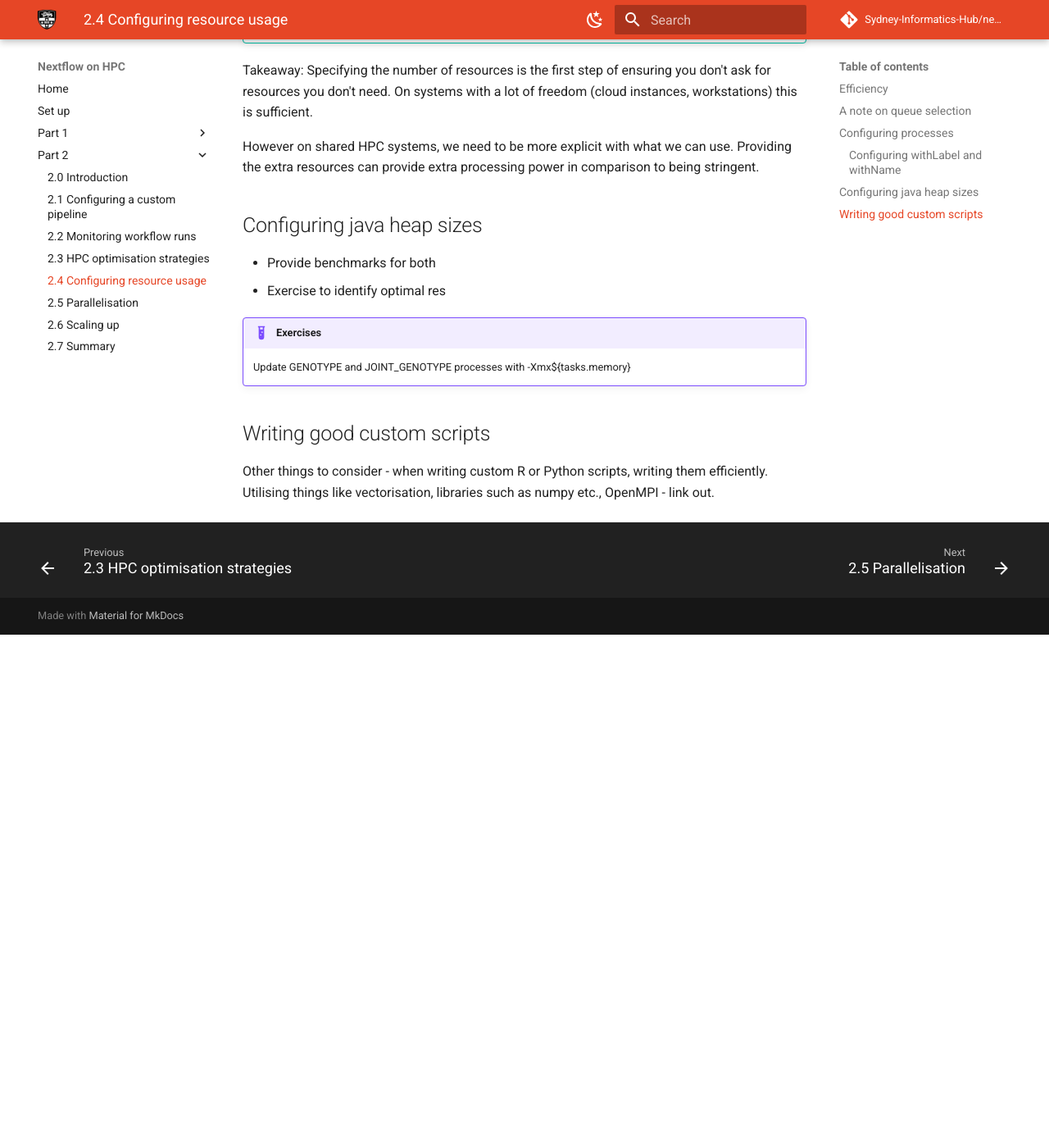
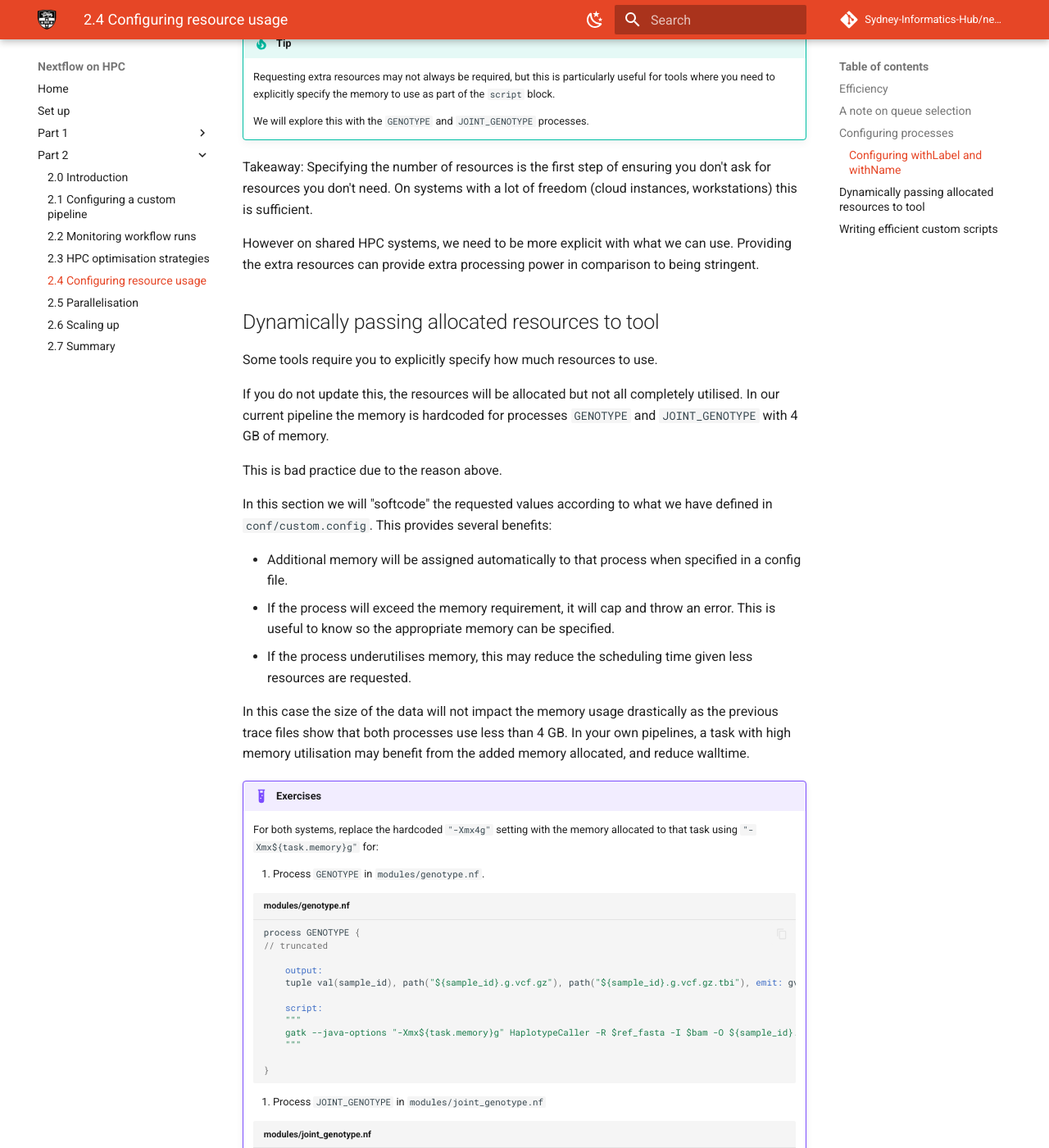
Before and after one commit to Sydney-Informatics-Hub/nextflow-hpc-workshop, an MkDocs documentation site: the page built from docs/part2/24_resourcing.md, in a window 1280 px wide and 1400 px high, scrolled down 5194 px. Shown: the whole window at 82% size. Built offline with MkDocs 1.6.1 and Material for MkDocs 9.7.7, drawn with Linux system fonts in a browser that asks for light colours; comment, search, counter and statistics services are not loaded; before the commit the page ends 5968 px from its top, so only the background shows below that; some of the changed text lies outside the part shown.

````diff
--- a/docs/part2/24_resourcing.md
+++ b/docs/part2/24_resourcing.md
@@ -108,6 +108,8 @@ TODO: Figure for MEM/CPU
 - How does this impact: scheduling time?
 - SUs?
 
+The following steps will build off this configuration.
+
 ### Configuring `withLabel` and `withName`
 
 Processes that require the same resources are recommended to be
@@ -118,8 +120,10 @@ process indivdually.
 In this case, `withName` will be used for processes `FASTQC` and `GENOTYPE`,
 where extra tuning is required.
 
-Note that the `process` configuration is now the default for all processes and
-overlaps with the `
+Note that there is redundancy between the now default `process` configuration
+and the `withLabel: 'process_small` configuration. This is useful to have when
+new processes/modules are being added, to be explicit what the default is vs.
+the ones we intentionally want with the default settings.
 
 !!! example "Exercise"
 
@@ -352,15 +356,75 @@ However on shared HPC systems, we need to be more explicit with what
 we can use. Providing the extra resources can provide extra processing
 power in comparison to being stringent.
 
-## Configuring java heap sizes
+## Dynamically passing allocated resources to tool
 
-- Provide benchmarks for both
-- Exercise to identify optimal res
+Some tools require you to explicitly specify how much resources to use.
+
+If you do not update this, the resources will be allocated but not all
+completely utilised. In our current pipeline the memory is hardcoded for
+processes `GENOTYPE` and `JOINT_GENOTYPE` with 4 GB of memory.
+
+This is bad practice due to the reason above.
+
+In this section we will "softcode" the requested values according to what
+we have defined in `conf/custom.config`. This provides several benefits:
+
+- Additional memory will be assigned automatically to that process
+when specified in a config file.
+- If the process will exceed the memory requirement, it will cap and throw an
+error. This is useful to know so the appropriate memory can be specified.
+- If the process underutilises memory, this may reduce the scheduling time given
+less resources are requested.
+
+In this case the size of the data will not impact the memory usage drastically
+as the previous trace files show that both processes use less than 4 GB. In
+your own pipelines, a task with high memory utilisation may benefit from the
+added memory allocated, and reduce walltime.
+
 !!! example "Exercises"
 
-    Update GENOTYPE and JOINT_GENOTYPE processes with -Xmx${tasks.memory}
+    For both systems, replace the hardcoded `"-Xmx4g"` setting with the memory
+    allocated to that task using `"-Xmx${task.memory}g"` for:
 
-## Writing good custom scripts
+    1. Process `GENOTYPE` in `modules/genotype.nf`.
+
+    ```groovy title='modules/genotype.nf'
+    process GENOTYPE {
+    // truncated
+
+        output:
+        tuple val(sample_id), path("${sample_id}.g.vcf.gz"), path("${sample_id}.g.vcf.gz.tbi"), emit: gvcf
+
+        script:
+        """
+        gatk --java-options "-Xmx${task.memory}g" HaplotypeCaller -R $ref_fasta -I $bam -O ${sample_id}.g.vcf.gz -ERC GVCF
+        """
+
+    }
+    ```
+
+    2. Process `JOINT_GENOTYPE` in `modules/joint_genotype.nf`
+
+    ```groovy title='modules/joint_genotype.nf'
+    process JOINT_GENOTYPE {
+    // truncated
+
+        output:
+        tuple val(cohort_id), path("${cohort_id}.vcf.gz"), path("${cohort_id}.vcf.gz.tbi"), emit: vcf
+
+        script:
+        variant_params = gvcfs.collect { f -> "--variant ${f}" }.join(" ")
+        """
+        gatk --java-options "-Xmx${task.memory}g" CombineGVCFs -R $ref_fasta $variant_params -O cohort.g.vcf.gz
+        gatk --java-options "-Xmx${task.memory}g" GenotypeGVCFs -R $ref_fasta -V cohort.g.vcf.gz -O cohort.vcf.gz
+        """
+    }
+    ```
+
+Other examples of tools include `STAR` with threads and memory, or samtools sort
+where you can explicitly control the amount of mem per sort thread.
+
+## Writing efficient custom scripts
 
 Other things to consider - when writing custom R or Python scripts, writing
 them efficiently. Utilising things like vectorisation, libraries such as numpy
````
